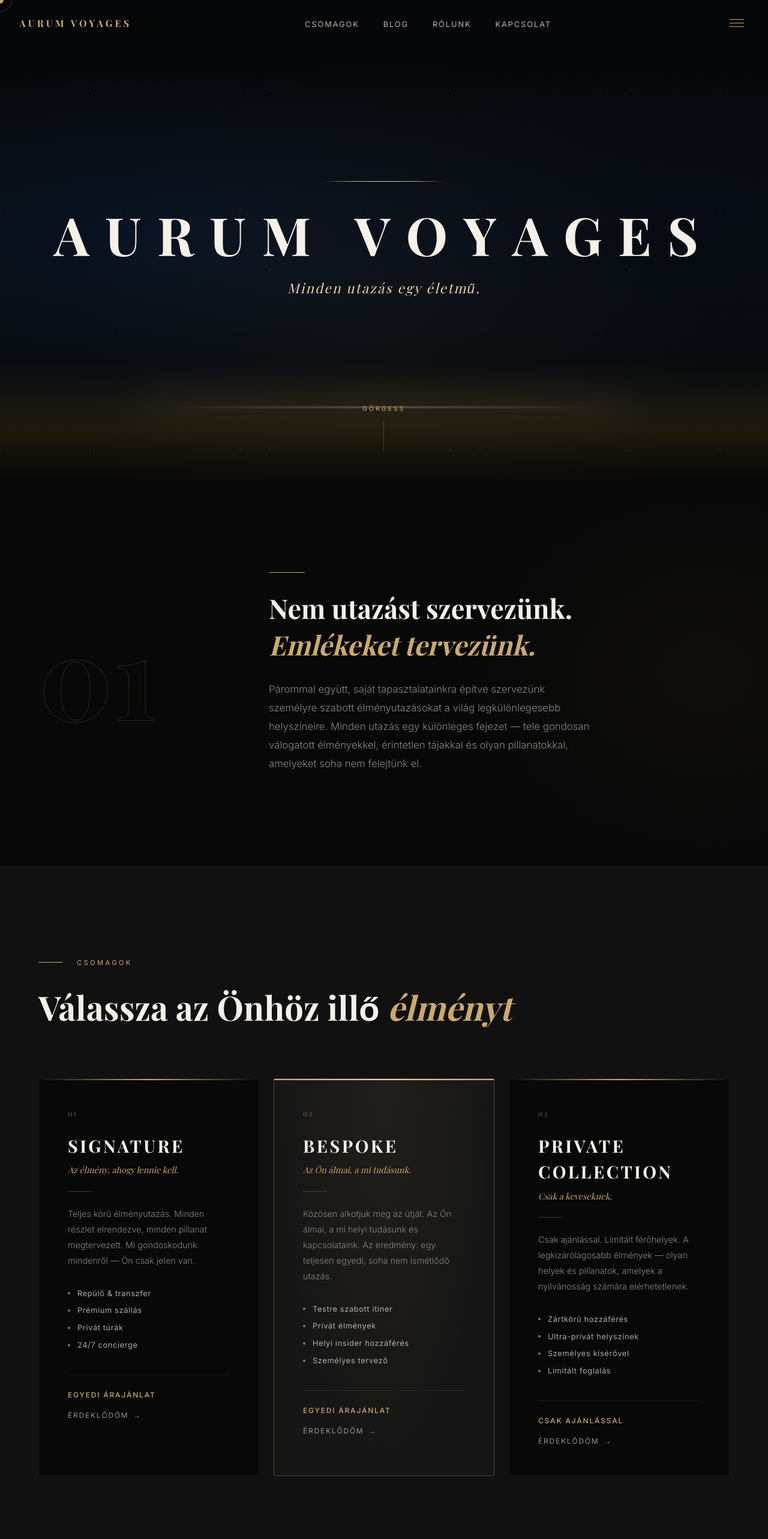
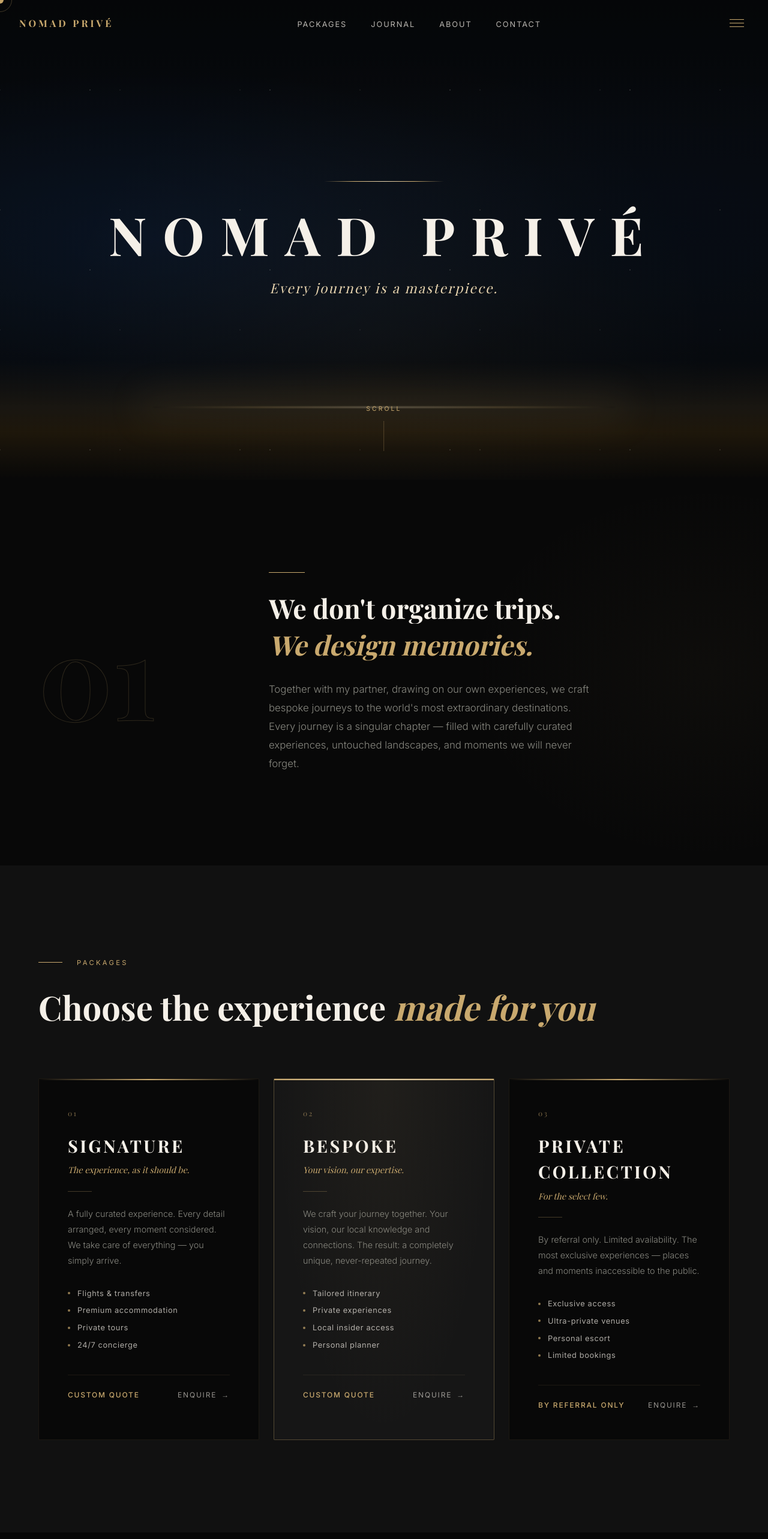
Before and after one commit to LordMajor2000/nomad-prive, a Next.js app: page / in a window 1280 px wide. Shown: the top 2566 px of the page at 60% size. Built offline with nearby package versions, Linux system fonts and the light colour scheme.

Commit message:
translate to english, rename to Nomad Prive, blog data structure

```diff
--- a/app/layout.tsx
+++ b/app/layout.tsx
@@ -20,19 +20,19 @@ const inter = Inter({
 });
 
 export const metadata: Metadata = {
-  title: "Aurum Voyages — Személyre Szabott Élményutazások",
+  title: "Nomad Privé — Bespoke Luxury Travel",
   description:
-    "Nem utazást szervezünk. Emlékeket tervezünk. Hyper-perszonalizált luxusutazások a világ legkülönlegesebb helyszíneire.",
+    "Hyper-personalized luxury travel experiences for the discerning traveler.",
   keywords: [
-    "luxus utazás",
-    "személyre szabott utazás",
-    "élményutazás",
-    "prémium travel",
-    "Aurum Voyages",
+    "luxury travel",
+    "bespoke travel",
+    "private travel",
+    "premium travel",
+    "Nomad Privé",
   ],
   openGraph: {
-    title: "Aurum Voyages",
-    description: "Minden utazás egy életmű.",
+    title: "Nomad Privé",
+    description: "Every journey is a masterpiece.",
     type: "website",
   },
 };
@@ -43,7 +43,7 @@ export default function RootLayout({
   children: React.ReactNode;
 }>) {
   return (
-    <html lang="hu" className={`${playfair.variable} ${inter.variable}`}>
+    <html lang="en" className={`${playfair.variable} ${inter.variable}`}>
       <body
         style={{
           fontFamily: "var(--font-inter), Inter, sans-serif",
--- a/components/AboutSection.tsx
+++ b/components/AboutSection.tsx
@@ -150,7 +150,7 @@ export default function AboutSection() {
                 lineHeight: 1.2,
               }}
             >
-              Nem utazást szervezünk.
+              We don't organize trips.
             </h2>
           </div>
 
@@ -169,7 +169,7 @@ export default function AboutSection() {
                 lineHeight: 1.2,
               }}
             >
-              Emlékeket tervezünk.
+              We design memories.
             </h2>
           </div>
 
@@ -185,10 +185,10 @@ export default function AboutSection() {
               opacity: 0,
             }}
           >
-            Párommal együtt, saját tapasztalatainkra építve szervezünk személyre
-            szabott élményutazásokat a világ legkülönlegesebb helyszíneire. Minden
-            utazás egy különleges fejezet — tele gondosan válogatott élményekkel,
-            érintetlen tájakkal és olyan pillanatokkal, amelyeket soha nem felejtünk el.
+            Together with my partner, drawing on our own experiences, we craft
+            bespoke journeys to the world's most extraordinary destinations. Every
+            journey is a singular chapter — filled with carefully curated experiences,
+            untouched landscapes, and moments we will never forget.
           </p>
         </div>
       </div>
--- a/components/BlogSection.tsx
+++ b/components/BlogSection.tsx
@@ -4,39 +4,7 @@ import { useEffect, useRef } from "react";
 import { gsap } from "gsap";
 import { ScrollTrigger } from "gsap/ScrollTrigger";
 import { motion } from "framer-motion";
-
-const blogPosts = [
-  {
-    location: "Amalfi-part, Olaszország",
-    date: "2024. szeptember",
-    title: "Ahol a sziklák a tengernek hajolnak",
-    teaser:
-      "Az Amalfi-part nem csupán egy úticél — egy érzés. Citromfák, türkizkék vizek és kis halászfalvak, ahol az idő megáll.",
-    gradient:
-      "linear-gradient(135deg, #0A1628 0%, #162035 40%, #1A2A40 70%, #0D1822 100%)",
-    accentColor: "rgba(60,100,160,0.4)",
-  },
-  {
-    location: "Dubrovnik, Horvátország",
-    date: "2024. június",
-    title: "Az Adriai-tenger gyöngyszeme",
-    teaser:
-      "Középkori falak, kristálytiszta vizek és naplementék, amelyek aranyszínre festik a köveket. Dubrovnik nem egy utazás — egy életkép.",
-    gradient:
-      "linear-gradient(135deg, #0A1F2E 0%, #102535 40%, #152C3A 70%, #0A1A28 100%)",
-    accentColor: "rgba(201,169,110,0.3)",
-  },
-  {
-    location: "Santorini, Görögország",
-    date: "2024. május",
-    title: "Égszínkék kupolák és fehér csend",
-    teaser:
-      "Oia szűk sikátorai, a kalderára néző teraszok, a legromantikusabb naplementék — Santorini mindig többet nyújt, mint amit el tudunk képzelni.",
-    gradient:
-      "linear-gradient(135deg, #141428 0%, #1C1C35 40%, #20203C 70%, #101020 100%)",
-    accentColor: "rgba(100,80,180,0.3)",
-  },
-];
+import { blogPosts } from "@/data/blog-posts";
 
 export default function BlogSection() {
   const sectionRef = useRef<HTMLElement>(null);
@@ -128,7 +96,7 @@ export default function BlogSection() {
               color: "var(--gold-primary)",
             }}
           >
-            Útinapló
+            Journal
           </span>
         </div>
         <h2
@@ -142,9 +110,9 @@ export default function BlogSection() {
             opacity: 0,
           }}
         >
-          Hol jártunk{" "}
+          Where We've{" "}
           <em style={{ color: "var(--gold-primary)", fontStyle: "italic" }}>
-            már
+            Been
           </em>
         </h2>
       </div>
@@ -161,7 +129,7 @@ export default function BlogSection() {
       >
         {blogPosts.map((post, i) => (
           <motion.div
-            key={post.location}
+            key={post.slug}
             ref={(el) => { cardsRef.current[i] = el; }}
             whileHover={{ y: -6, transition: { duration: 0.3, ease: "easeOut" } }}
             style={{
@@ -191,7 +159,7 @@ export default function BlogSection() {
                   transform: "translateX(-50%)",
                   width: "70%",
                   height: "30%",
-                  background: post.accentColor,
+                  background: "rgba(201,169,110,0.15)",
                   filter: "blur(30px)",
                   borderRadius: "50%",
                 }}
@@ -242,7 +210,7 @@ export default function BlogSection() {
                     letterSpacing: "0.03em",
                   }}
                 >
-                  {post.location}
+                  {post.location}, {post.country}
                 </span>
               </div>
             </div>
@@ -271,7 +239,7 @@ export default function BlogSection() {
                   fontWeight: 300,
                 }}
               >
-                {post.teaser}
+                {post.excerpt}
               </p>
 
               <motion.a
@@ -303,7 +271,7 @@ export default function BlogSection() {
                   ).style.borderColor = "rgba(201,169,110,0.3)";
                 }}
               >
-                Olvasd el <span>→</span>
+                Read more <span>→</span>
               </motion.a>
             </div>
           </motion.div>
--- a/components/ContactSection.tsx
+++ b/components/ContactSection.tsx
@@ -6,9 +6,9 @@ import { ScrollTrigger } from "gsap/ScrollTrigger";
 import { motion } from "framer-motion";
 
 const formFields = [
-  { name: "nev", label: "Teljes neve", type: "text", placeholder: "Kovács Anna" },
-  { name: "email", label: "E-mail cím", type: "email", placeholder: "anna@example.com" },
-  { name: "telefon", label: "Telefonszám", type: "tel", placeholder: "+36 30 123 4567" },
+  { name: "nev", label: "Name", type: "text", placeholder: "Anna Smith" },
+  { name: "email", label: "Email", type: "email", placeholder: "anna@example.com" },
+  { name: "telefon", label: "Phone", type: "tel", placeholder: "+1 212 555 0100" },
 ];
 
 export default function ContactSection() {
@@ -136,7 +136,7 @@ export default function ContactSection() {
               color: "var(--gold-primary)",
             }}
           >
-            Kapcsolat
+            Contact
           </span>
         </div>
 
@@ -153,9 +153,9 @@ export default function ContactSection() {
             opacity: 0,
           }}
         >
-          Kezdje el az{" "}
+          Begin Your{" "}
           <em style={{ color: "var(--gold-primary)", fontStyle: "italic" }}>
-            álomutazását
+            Dream Journey
           </em>
         </h2>
 
@@ -238,13 +238,13 @@ export default function ContactSection() {
                   transition: "color 0.3s ease",
                 }}
               >
-                Mesélje el álmait
+                Tell us your dream
               </label>
               <textarea
                 id="alomutazas"
                 name="alomutazas"
                 rows={5}
-                placeholder="Hová vágyik? Mire emlékezne egy életen át?..."
+                placeholder="Where do you dream of going? What would you carry with you for a lifetime?..."
                 value={formData.alomutazas}
                 onChange={(e) =>
                   setFormData({ ...formData, alomutazas: e.target.value })
@@ -300,7 +300,7 @@ export default function ContactSection() {
                     "var(--gold-primary)";
                 }}
               >
-                Kapcsolatfelvétel
+                GET IN TOUCH
               </motion.button>
             </motion.div>
           </form>
@@ -334,7 +334,7 @@ export default function ContactSection() {
                 margin: "0 0 1rem 0",
               }}
             >
-              Köszönjük megkeresését
+              Thank you for reaching out
             </h3>
             <p
               style={{
@@ -345,7 +345,7 @@ export default function ContactSection() {
                 fontWeight: 300,
               }}
             >
-              Hamarosan felvesszük Önnel a kapcsolatot, és közösen megalkotjuk álomutazásának tervét.
+              We will be in touch shortly to begin crafting the journey of your dreams.
             </p>
           </motion.div>
         )}
--- a/components/Footer.tsx
+++ b/components/Footer.tsx
@@ -43,7 +43,7 @@ export default function Footer() {
                 marginBottom: "0.75rem",
               }}
             >
-              Aurum Voyages
+              Nomad Privé
             </div>
             <p
               style={{
@@ -56,7 +56,7 @@ export default function Footer() {
                 lineHeight: 1.7,
               }}
             >
-              Kizárólag személyes referencia alapján fogadunk új ügyfeleket.
+              We accept new clients exclusively through personal referrals.
             </p>
           </div>
 
@@ -158,7 +158,7 @@ export default function Footer() {
               opacity: 0.6,
             }}
           >
-            © {currentYear} Aurum Voyages. Minden jog fenntartva.
+            © {currentYear} Nomad Privé. All rights reserved.
           </p>
           <div
             style={{
@@ -183,7 +183,7 @@ export default function Footer() {
                 (e.target as HTMLAnchorElement).style.opacity = "0.5";
               }}
             >
-              Adatvédelem
+              Privacy Policy
             </a>
             <a
               href="#"
@@ -202,7 +202,7 @@ export default function Footer() {
                 (e.target as HTMLAnchorElement).style.opacity = "0.5";
               }}
             >
-              ÁSZF
+              Terms & Conditions
             </a>
           </div>
         </div>
--- a/components/HeroSection.tsx
+++ b/components/HeroSection.tsx
@@ -12,7 +12,7 @@ export default function HeroSection() {
   const scrollIndicatorRef = useRef<HTMLDivElement>(null);
   const scrollLineRef = useRef<HTMLDivElement>(null);
 
-  const titleText = "AURUM VOYAGES";
+  const titleText = "NOMAD PRIVÉ";
 
   useEffect(() => {
     const ctx = gsap.context(() => {
@@ -250,7 +250,7 @@ export default function HeroSection() {
             opacity: 0,
           }}
         >
-          Minden utazás egy életmű.
+          Every journey is a masterpiece.
         </p>
       </div>
 
@@ -279,7 +279,7 @@ export default function HeroSection() {
             fontWeight: 400,
           }}
         >
-          Görgess
+          Scroll
         </span>
         <div
           style={{
--- a/components/Navigation.tsx
+++ b/components/Navigation.tsx
@@ -4,10 +4,10 @@ import { useEffect, useRef, useState } from "react";
 import { motion } from "framer-motion";
 
 const navLinks = [
-  { label: "Csomagok", href: "#csomagok" },
-  { label: "Blog", href: "#blog" },
-  { label: "Rólunk", href: "#rolunk" },
-  { label: "Kapcsolat", href: "#kapcsolat" },
+  { label: "Packages", href: "#csomagok" },
+  { label: "Journal", href: "#blog" },
+  { label: "About", href: "#rolunk" },
+  { label: "Contact", href: "#kapcsolat" },
 ];
 
 export default function Navigation() {
@@ -77,7 +77,7 @@ export default function Navigation() {
             textDecoration: "none",
           }}
         >
-          Aurum Voyages
+          Nomad Privé
         </a>
 
         {/* Desktop Links */}
--- a/components/PackagesSection.tsx
+++ b/components/PackagesSection.tsx
@@ -9,30 +9,30 @@ const packages = [
   {
     number: "01",
     name: "SIGNATURE",
-    tagline: "Az élmény, ahogy lennie kell.",
+    tagline: "The experience, as it should be.",
     description:
-      "Teljes körű élményutazás. Minden részlet elrendezve, minden pillanat megtervezett. Mi gondoskodunk mindenről — Ön csak jelen van.",
-    price: "Egyedi árajánlat",
-    features: ["Repülő & transzfer", "Prémium szállás", "Privát túrák", "24/7 concierge"],
+      "A fully curated experience. Every detail arranged, every moment considered. We take care of everything — you simply arrive.",
+    price: "Custom quote",
+    features: ["Flights & transfers", "Premium accommodation", "Private tours", "24/7 concierge"],
   },
   {
     number: "02",
     name: "BESPOKE",
-    tagline: "Az Ön álmai, a mi tudásunk.",
+    tagline: "Your vision, our expertise.",
     description:
-      "Közösen alkotjuk meg az útját. Az Ön álmai, a mi helyi tudásunk és kapcsolataink. Az eredmény: egy teljesen egyedi, soha nem ismétlődő utazás.",
-    price: "Egyedi árajánlat",
-    features: ["Testre szabott itiner", "Privát élmények", "Helyi insider hozzáférés", "Személyes tervező"],
+      "We craft your journey together. Your vision, our local knowledge and connections. The result: a completely unique, never-repeated journey.",
+    price: "Custom quote",
+    features: ["Tailored itinerary", "Private experiences", "Local insider access", "Personal planner"],
     featured: true,
   },
   {
     number: "03",
     name: "PRIVATE COLLECTION",
-    tagline: "Csak a keveseknek.",
+    tagline: "For the select few.",
     description:
-      "Csak ajánlással. Limitált férőhelyek. A legkizárólagosabb élmények — olyan helyek és pillanatok, amelyek a nyilvánosság számára elérhetetlenek.",
-    price: "Csak ajánlással",
-    features: ["Zártkörű hozzáférés", "Ultra-privát helyszínek", "Személyes kísérővel", "Limitált foglalás"],
+      "By referral only. Limited availability. The most exclusive experiences — places and moments inaccessible to the public.",
+    price: "By referral only",
+    features: ["Exclusive access", "Ultra-private venues", "Personal escort", "Limited bookings"],
   },
 ];
 
@@ -126,7 +126,7 @@ export default function PackagesSection() {
               color: "var(--gold-primary)",
             }}
           >
-            Csomagok
+            Packages
           </span>
         </div>
         <h2
@@ -140,9 +140,9 @@ export default function PackagesSection() {
             opacity: 0,
           }}
         >
-          Válassza az Önhöz illő{" "}
+          Choose the experience{" "}
           <em style={{ color: "var(--gold-primary)", fontStyle: "italic" }}>
-            élményt
+            made for you
           </em>
         </h2>
       </div>
@@ -360,7 +360,7 @@ export default function PackagesSection() {
                     "var(--cream)";
                 }}
               >
-                Érdeklődöm
+                Enquire
                 <span>→</span>
               </motion.a>
             </div>
--- /dev/null
+++ b/data/blog-posts.ts
@@ -0,0 +1,43 @@
+export interface BlogPost {
+  slug: string;
+  title: string;
+  location: string;
+  country: string;
+  excerpt: string;
+  date: string;
+  readTime: string;
+  gradient: string; // CSS gradient for the image placeholder
+}
+
+export const blogPosts: BlogPost[] = [
+  {
+    slug: "amalfi-coast",
+    title: "The Amalfi Coast: Where the Road Ends and the Dream Begins",
+    location: "Amalfi Coast",
+    country: "Italy",
+    excerpt: "Cliffside villages, lemon groves cascading into the sea, and tables set for two at the edge of the world.",
+    date: "April 2026",
+    readTime: "4 min read",
+    gradient: "linear-gradient(135deg, #1a0a00 0%, #2d1500 30%, #1a0e05 60%, rgba(201,169,110,0.2) 100%)"
+  },
+  {
+    slug: "dubrovnik",
+    title: "Dubrovnik After Dark: The City the Tourists Never See",
+    location: "Dubrovnik",
+    country: "Croatia",
+    excerpt: "When the cruise ships leave and the old city falls silent, the real Dubrovnik reveals itself.",
+    date: "June 2025",
+    readTime: "5 min read",
+    gradient: "linear-gradient(135deg, #000d1a 0%, #001a2e 30%, #000a14 60%, rgba(100,140,180,0.2) 100%)"
+  },
+  {
+    slug: "santorini",
+    title: "Santorini Beyond the Postcards",
+    location: "Santorini",
+    country: "Greece",
+    excerpt: "The island everyone photographs and almost nobody truly experiences. We show you where to go instead.",
+    date: "September 2025",
+    readTime: "6 min read",
+    gradient: "linear-gradient(135deg, #0a0510 0%, #150a1f 30%, #0d0815 60%, rgba(180,130,220,0.15) 100%)"
+  }
+];
```
